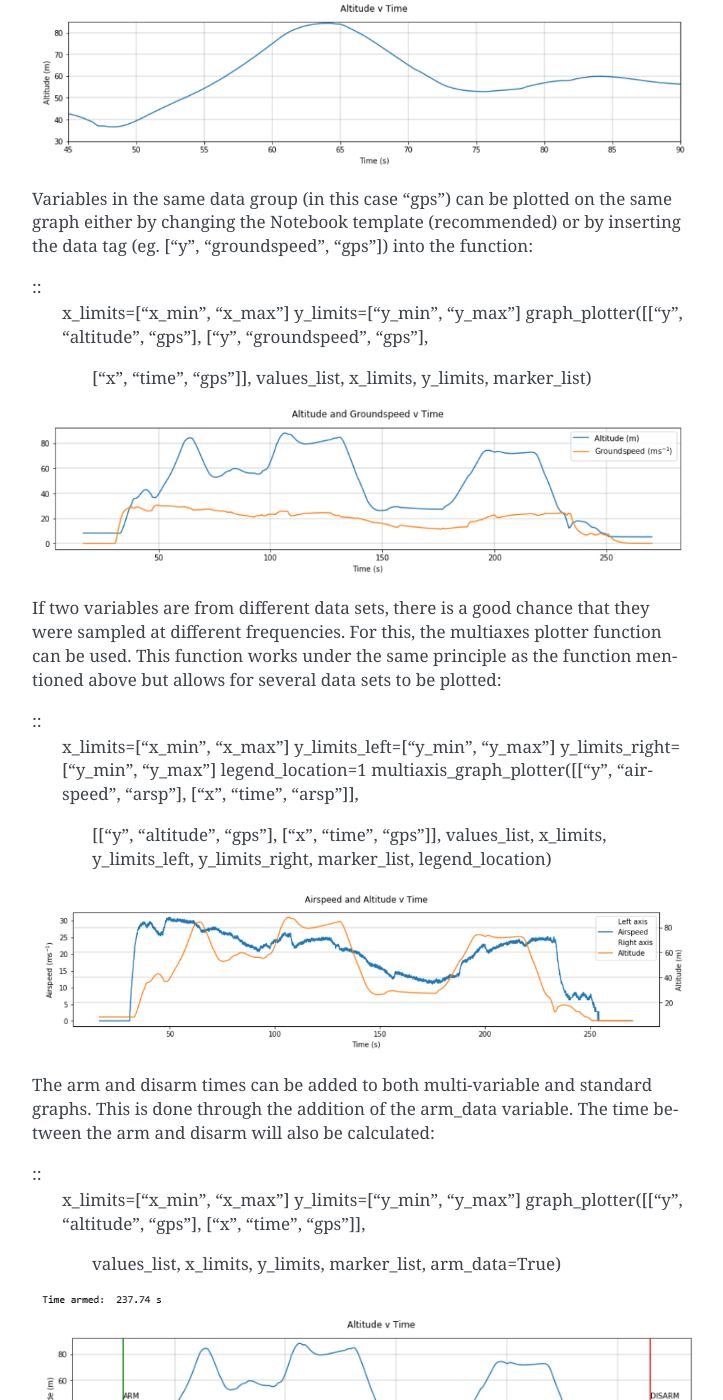
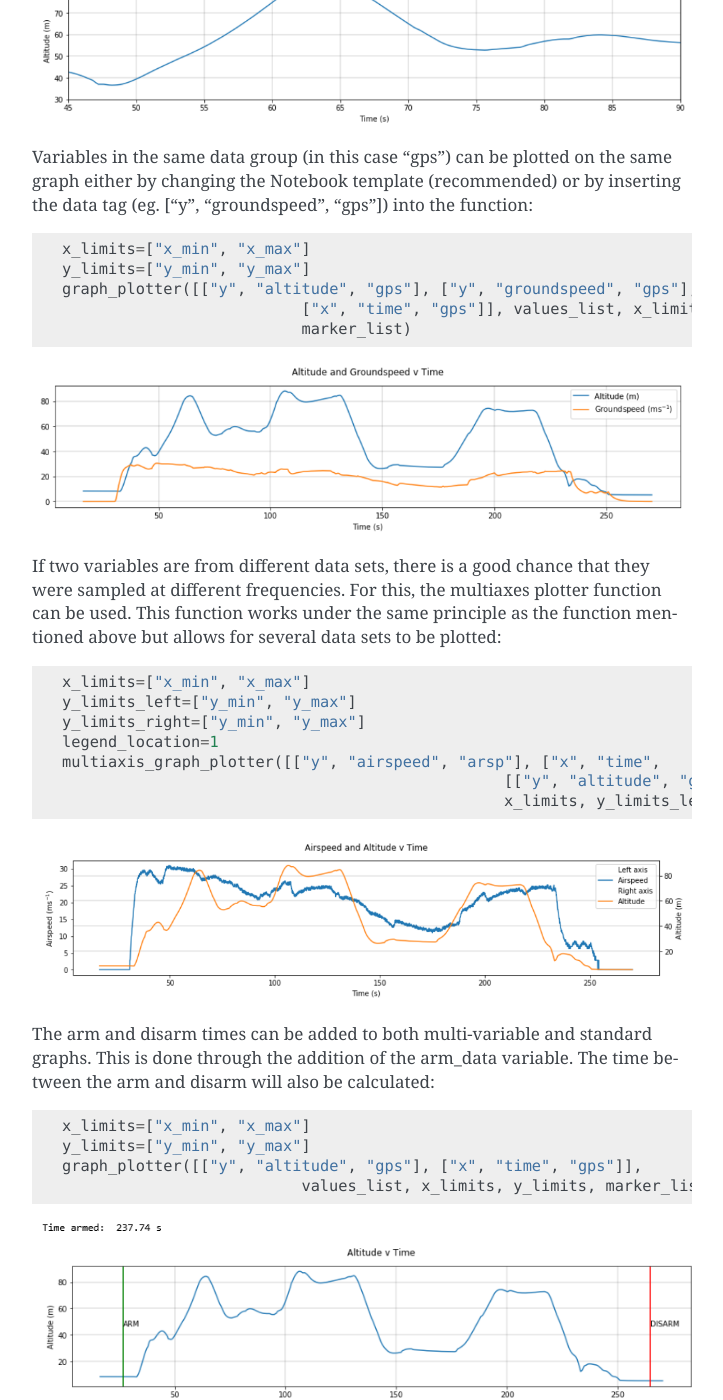
Before and after one commit to AdrianWeishaeupl/AutoFLpy, a Sphinx documentation site: the page built from docs/examples.rst, in a window 1280 px wide and 1400 px high, scrolled down 914 px. Shown: the whole window, without its empty margins (388-1111 px from the left). Built offline with Sphinx 7.4.7, drawn with Linux system fonts in a browser that asks for light colours; pages that are not in the unit, such as notebooks, are missing from menus; some of the changed text lies outside the part shown.

Commit message:
Colon position changed

```diff
--- a/docs/examples.rst
+++ b/docs/examples.rst
@@ -8,9 +8,8 @@ Graph Plotter Examples
 
 Once AutoFLpy has been run, a Jupyter Notebook is generated. This can be opened using Jupyter Notebook and run to generate the requested graphs.
 
-The graph_plotter is used to plot simple data such as the following altitude plot:
+The graph_plotter is used to plot simple data such as the following altitude plot: ::
 
-::
 	x_limits = ["x_min", "x_max"]
 	y_limits = ["y_min", "y_max"]
 	graph_plotter([["y", "altitude", "gps"], ["x", "time", "gps"]],
@@ -21,9 +20,8 @@ The graph_plotter is used to plot simple data such as the following altitude plo
 	:align: center
 	:alt: Image of a graph generated with AutoFLpy showing altitude plotted against time.
 
-The code cell above the graph is used to define variables used in the plot such as the axes limits and variables used in the function itself. The axes limits (x_limits and y_limits) can be changed and the code re-run to generate a view of a more precise section of the plot:
+The code cell above the graph is used to define variables used in the plot such as the axes limits and variables used in the function itself. The axes limits (x_limits and y_limits) can be changed and the code re-run to generate a view of a more precise section of the plot::
 
-::
 	x_limits = [45, 90]
 	y_limits = [30, 85]
 	graph_plotter([["y", "altitude", "gps"], ["x", "time", "gps"]],
@@ -34,9 +32,8 @@ The code cell above the graph is used to define variables used in the plot such
 	:align: center
 	:alt: Image of a graph generated with AutoFLpy showing a section of the altitude v time plot.
 
-Variables in the same data group (in this case "gps") can be plotted on the same graph either by changing the Notebook template (recommended) or by inserting the data tag (eg. ["y", "groundspeed", "gps"]) into the function:
+Variables in the same data group (in this case "gps") can be plotted on the same graph either by changing the Notebook template (recommended) or by inserting the data tag (eg. ["y", "groundspeed", "gps"]) into the function::
 
-::
 	x_limits=["x_min", "x_max"]
 	y_limits=["y_min", "y_max"]
 	graph_plotter([["y", "altitude", "gps"], ["y", "groundspeed", "gps"],
@@ -49,9 +46,8 @@ Variables in the same data group (in this case "gps") can be plotted on the same
 	:align: center
 	:alt: Image of a graph generated with AutoFLpy showing altitude and groundspeed v time.
 
-If two variables are from different data sets, there is a good chance that they were sampled at different frequencies. For this, the multiaxes plotter function can be used. This function works under the same principle as the function mentioned above but allows for several data sets to be plotted:
+If two variables are from different data sets, there is a good chance that they were sampled at different frequencies. For this, the multiaxes plotter function can be used. This function works under the same principle as the function mentioned above but allows for several data sets to be plotted::
 
-::
 	x_limits=["x_min", "x_max"]
 	y_limits_left=["y_min", "y_max"]
 	y_limits_right=["y_min", "y_max"]
@@ -65,9 +61,8 @@ If two variables are from different data sets, there is a good chance that they
 	:align: center
 	:alt: Image of a graph generated with AutoFLpy showing altitude and airspeed v time.
 
-The arm and disarm times can be added to both multi-variable and standard graphs. This is done through the addition of the arm_data variable. The time between the arm and disarm will also be calculated:
+The arm and disarm times can be added to both multi-variable and standard graphs. This is done through the addition of the arm_data variable. The time between the arm and disarm will also be calculated::
 
-::
 	x_limits=["x_min", "x_max"]
 	y_limits=["y_min", "y_max"]
 	graph_plotter([["y", "altitude", "gps"], ["x", "time", "gps"]],
```
